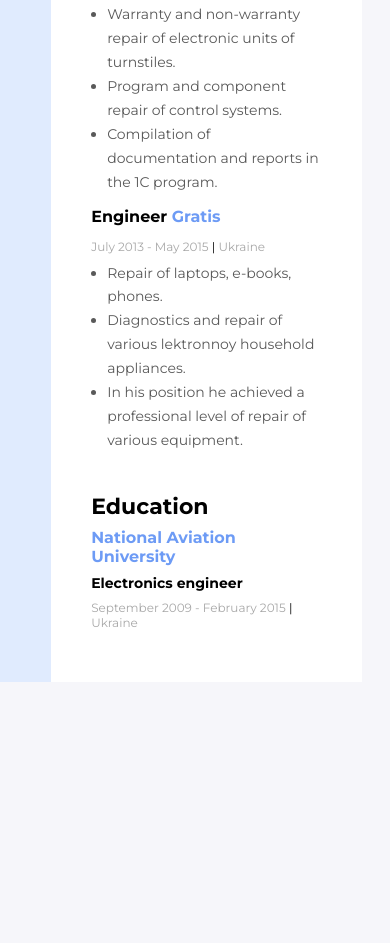
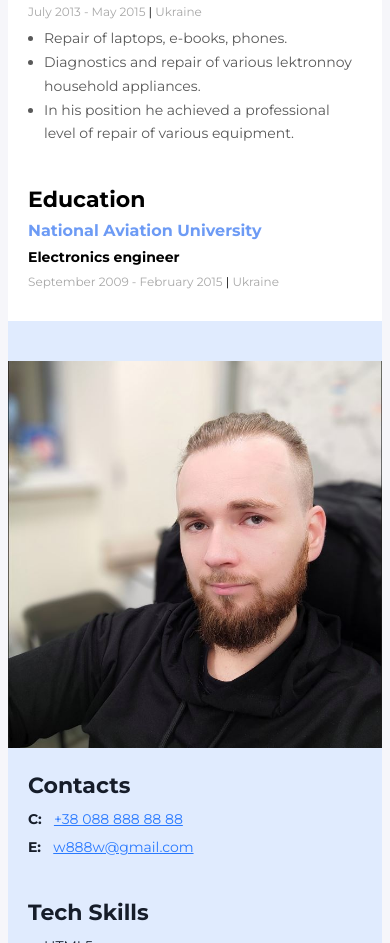
Before and after one commit to Mikhael-Yakymets/folder1_GoIT, a plain HTML site: page index.html in a window 390 px wide. Shown: the part 1057-2000 px from the top of the page. Before the commit the page ends 1767 px from the top, so only its background shows below. Drawn offline with Linux system fonts and the light colour scheme.

Commit message:
adaptive vercion finished

```diff
--- a/css/styles.css
+++ b/css/styles.css
@@ -4,7 +4,7 @@ body {
   padding-top: 40px;
   padding-right: 40px;
   padding-bottom: 40px;
-  font-family: "Montserrat", sans-serif;
+  font-family: 'Montserrat', sans-serif;
 }
 
 ul,
@@ -163,7 +163,7 @@ ol {
   line-height: 24px;
   text-decoration: underline;
   text-decoration-skip-ink: none;
-  color: #005fff;
+  color: #003ea9;
 }
 
 .my-projects-item-tech {
@@ -274,6 +274,48 @@ ol {
     padding: 20px 20px 20px 20px;
   }
   .main-conteiner {
-    padding: 40px 40px 40px 40px;
+    padding: 40px;
   }
 }
+
+@media screen and (max-width: 800px) {
+  .sidebar {
+    width: 250px;
+  }
+  .my-photo {
+    width: 250px;
+  }
+  .sidebar-content {
+    padding: 20px;
+  }
+}
+
+@media screen and (max-width: 600px) {
+  body {
+    padding: 0;
+  }
+  .sidebar {
+    width: 200px;
+  }
+  .my-photo {
+    width: 200px;
+  }
+  .main-conteiner {
+    padding: 20px;
+  }
+  .my-name {
+    font-size: 28px;
+  }
+}
+
+@media screen and (max-width: 510px) {
+  .wrapper {
+    flex-direction: column;
+  }
+  .sidebar {
+    width: 100%;
+  }
+  .my-photo {
+    width: 100%;
+  }
+}
--- a/index.html
+++ b/index.html
@@ -166,7 +166,7 @@
 
       <!-- Sidebar -->
       <aside class="sidebar">
-        <img src="img/photo.JPG" alt="My photo" width="370" />
+        <img class="my-photo" src="img/photo.JPG" alt="My photo" width="370" />
 
         <div class="sidebar-content">
           <!-- Contacts -->
```
